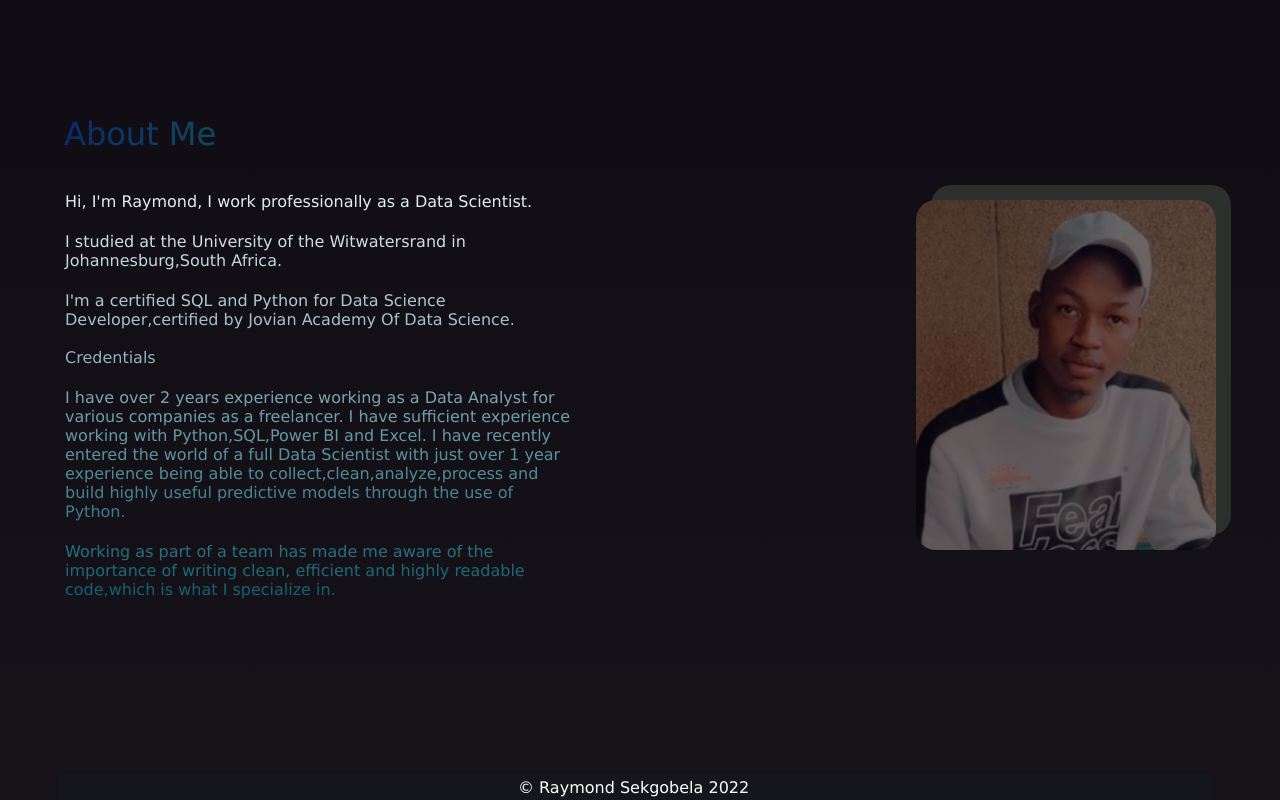
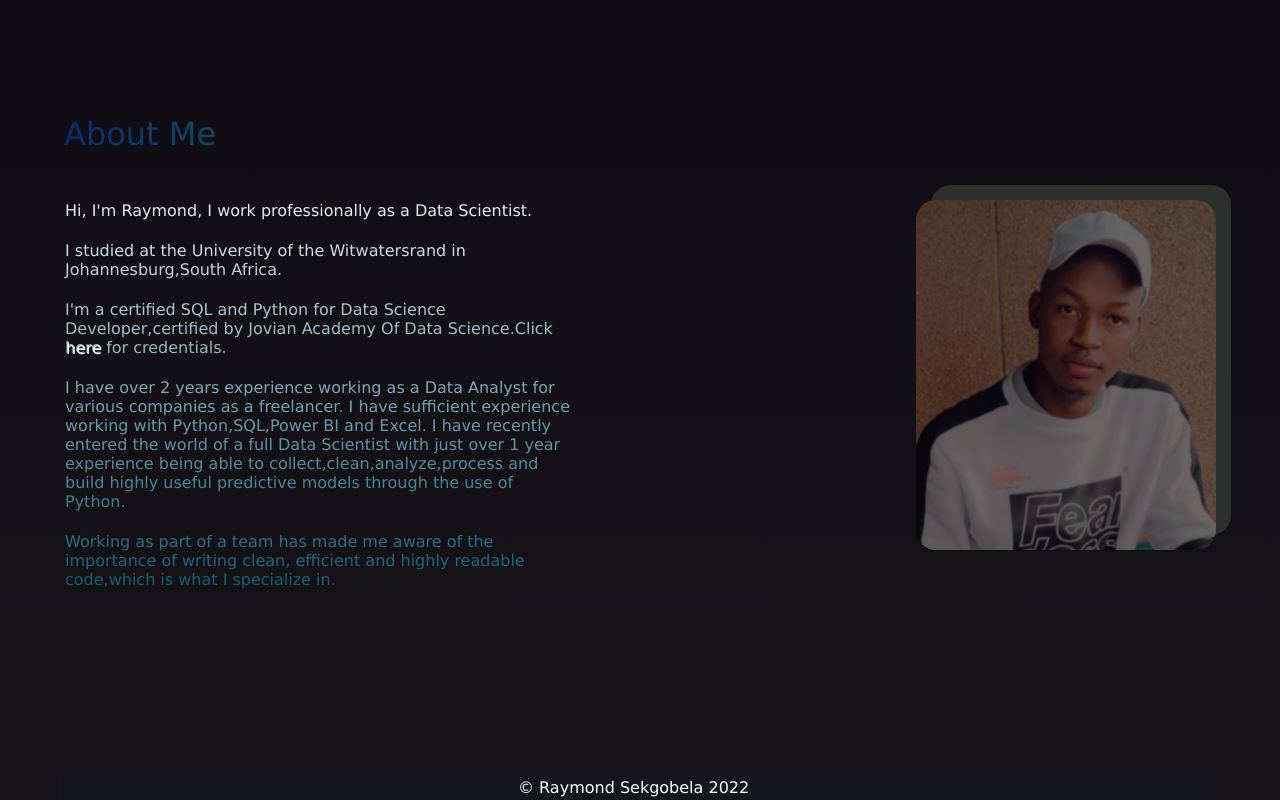
Before and after one commit to Au6x/Au6x.github.io, a plain HTML site: page index.html in a window 1280 px wide. Shown: the part 1625-2425 px from the top of the page. Drawn offline with Linux system fonts and the light colour scheme.

Commit message:
Update index.html

```diff
--- a/index.html
+++ b/index.html
@@ -848,7 +848,11 @@ a {
   text-decoration: none;
 }
 
+.zzz{
+    text-shadow: 1px 1px;
+    color: #fff;
 
+}
 
 
     </style>
@@ -878,7 +882,7 @@ a {
                     </li>
 
                     <li>
-                       <a href="https://mail.google.com/mail/u/0/?ogbl#inbox?compose=CllgCHrdlQxJJVjtPsNMcfplRPcqFWWbWxwXxHNhPKXkQRwbnbWwJhlhhMSLrkGGSKWkQfkDtnV" target="_blank">Contact</a>
+                       <a href="https://mail.google.com/mail/u/0/?ogbl#inbox?compose=CllgCHrdlQxJJVjtPsNMcfplRPcqFWWbWxwXxHNhPKXkQRwbnbWwJhlhhMSLrkGGSKWkQfkDtnV">Contact</a>
                     </li>
 
                 </ul>
@@ -969,7 +973,7 @@ a {
        <div class="text">
     <p>
         Hi, I'm Raymond, I work professionally as a Data Scientist.</p><br><p>I studied at the University of the Witwatersrand in Johannesburg,South Africa.
-        </p><br><p>I'm a certified SQL and Python for Data Science Developer,certified by Jovian Academy Of Data Science.<br><br><a href="https://jovian.ai/certificate/MFQTOOBYHA" target="_blank" >Credentials</a>
+        </p><br><p>I'm a certified SQL and Python for Data Science Developer,certified by Jovian Academy Of Data Science.Click <a class="zzz" href="https://jovian.ai/certificate/MFQTOOBYHA" target="_blank">here</a> for credentials.
     </p><br><p>
         I have over 2 years experience working as a Data Analyst for various companies as a freelancer.
         I have sufficient experience working with Python,SQL,Power BI and Excel.
```
